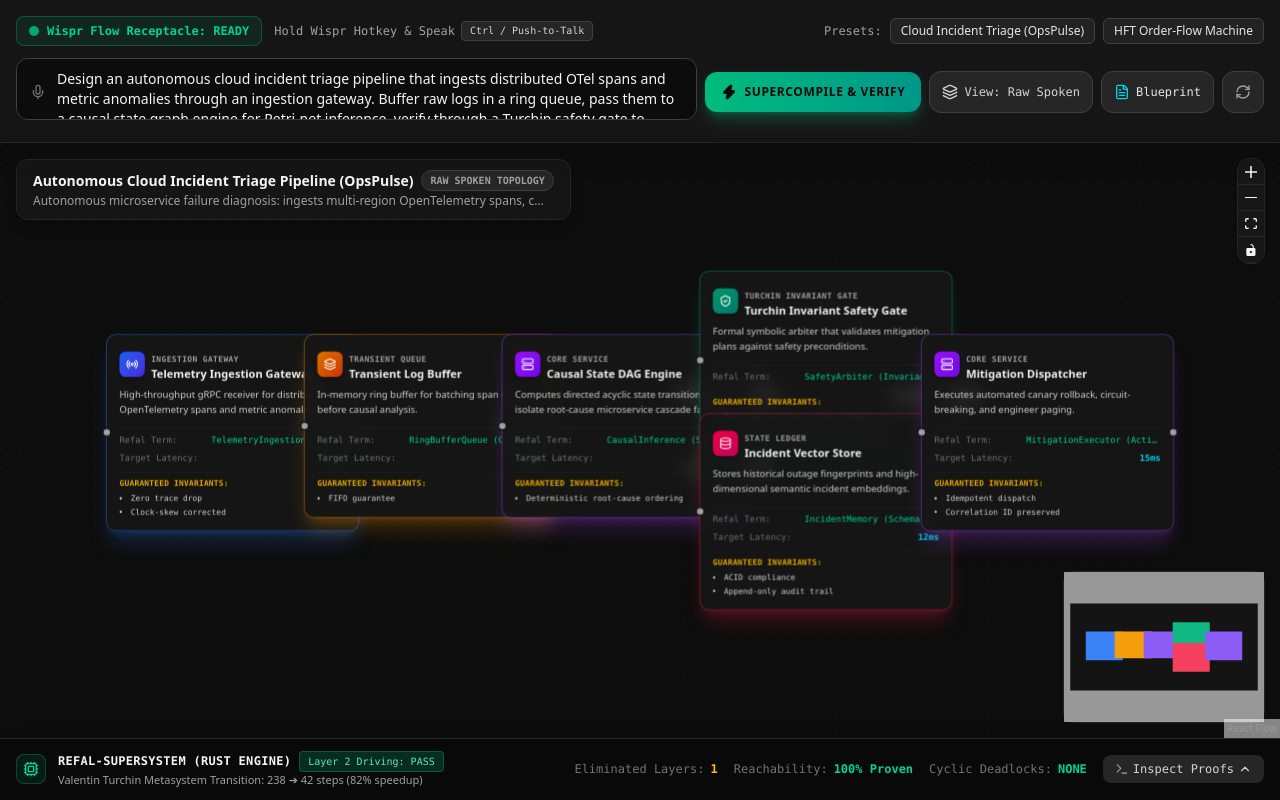
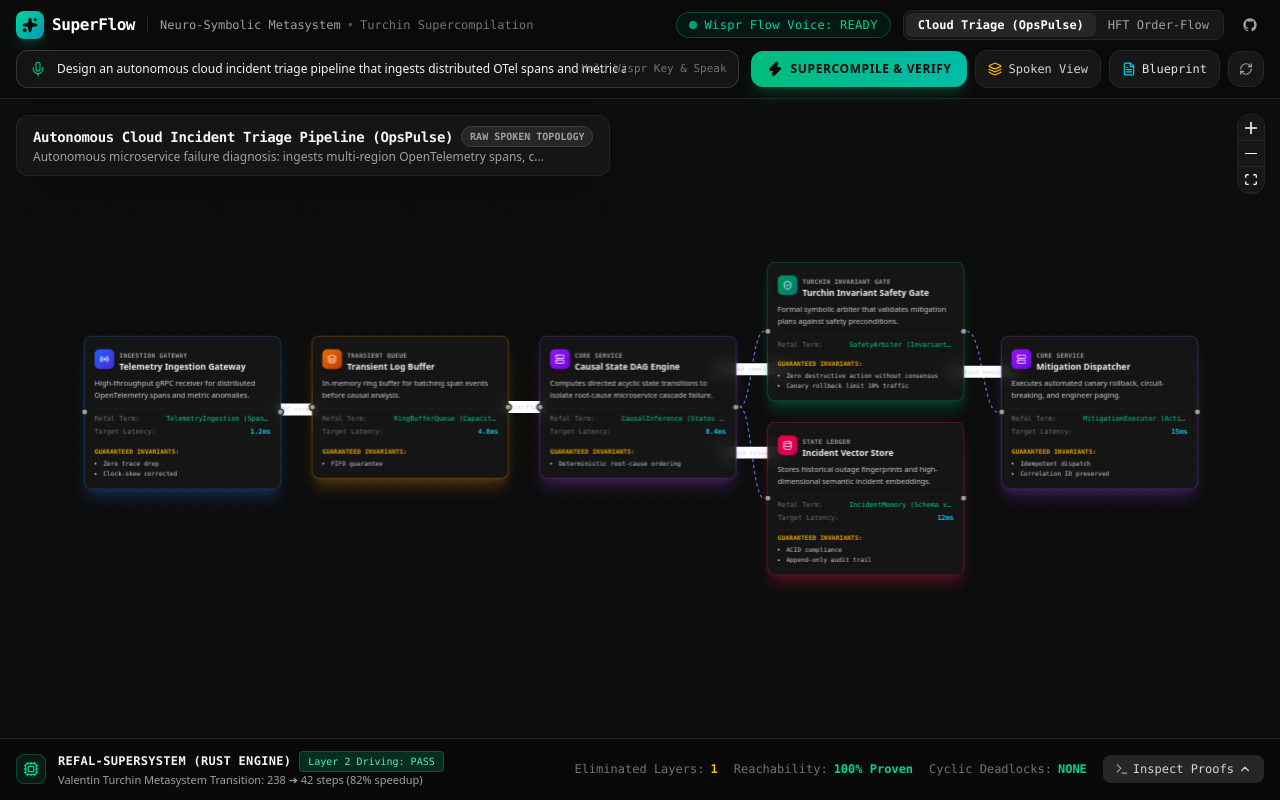
Before and after one commit to Abhinav-Rust/superflow, a Next.js app: page / in a window 1280 px wide. Built offline with nearby package versions, Linux system fonts and the light colour scheme.

Commit message:
feat(ui): eliminate zoom jitter, remove minimap, space preset nodes, and polish enterprise design

```diff
--- a/src/app/layout.tsx
+++ b/src/app/layout.tsx
@@ -1,29 +1,25 @@
-import type { Metadata } from "next";
-import { Geist, Geist_Mono } from "next/font/google";
-import "./globals.css";
-
-const geistSans = Geist({
-  variable: "--font-geist-sans",
-  subsets: ["latin"],
-});
-
-const geistMono = Geist_Mono({
-  variable: "--font-geist-mono",
-  subsets: ["latin"],
-});
+import type { Metadata } from 'next';
+import './globals.css';
 
 export const metadata: Metadata = {
-  title: "Create Next App",
-  description: "Generated by create next app",
+  title: 'SuperFlow | Voice-Driven Neuro-Symbolic Metasystem Architect',
+  description:
+    'A voice-driven systems architecture studio that transforms conversational human design captured via Wispr Flow into formally verified, supercompiled topologies using Valentin Turchin Refal-5 cybernetics.',
+  icons: {
+    icon: '/favicon.ico',
+  },
 };
 
-export default function RootLayout({ children }: LayoutProps<"/">) {
+export default function RootLayout({
+  children,
+}: {
+  children: React.ReactNode;
+}) {
   return (
-    <html
-      lang="en"
-      className={`${geistSans.variable} ${geistMono.variable} h-full antialiased`}
-    >
-      <body className="min-h-full flex flex-col">{children}</body>
+    <html lang="en" className="dark h-full antialiased">
+      <body className="h-full bg-neutral-950 text-neutral-100 selection:bg-emerald-500/30 selection:text-emerald-200">
+        {children}
+      </body>
     </html>
   );
 }
--- a/src/app/page.tsx
+++ b/src/app/page.tsx
@@ -5,7 +5,6 @@
   ReactFlow,
   Background,
   Controls,
-  MiniMap,
   useNodesState,
   useEdgesState,
   BackgroundVariant,
@@ -134,15 +133,16 @@
         isSupercompiled={isSupercompiledView}
         onToggleSupercompileView={handleToggleView}
         isProcessing={isProcessing}
+        currentPresetId={currentPresetId}
       />
 
       {/* Main Graph Canvas Area */}
-      <div className="flex-1 relative w-full" style={{ minHeight: '520px', height: 'calc(100vh - 200px)' }}>
+      <div className="flex-1 relative w-full select-none" style={{ minHeight: '520px', height: 'calc(100vh - 165px)' }}>
         {/* Floating Header Tag */}
         <div className="absolute top-4 left-4 z-10 pointer-events-none">
-          <div className="bg-neutral-900/90 border border-neutral-800 rounded-xl px-4 py-2.5 backdrop-blur-md shadow-lg">
+          <div className="bg-neutral-900/90 border border-neutral-800/90 rounded-xl px-4 py-2.5 backdrop-blur-md shadow-2xl">
             <div className="flex items-center gap-2">
-              <span className="text-sm font-bold text-neutral-100">{activeGraph.name}</span>
+              <span className="text-sm font-bold text-neutral-100 font-mono tracking-tight">{activeGraph.name}</span>
               <span
                 className={`text-[10px] font-mono px-2 py-0.5 rounded-full font-bold ${
                   isSupercompiledView
@@ -165,24 +165,20 @@
           onEdgesChange={onEdgesChange}
           nodeTypes={nodeTypes}
           fitView
-          fitViewOptions={{ padding: 0.2 }}
-          minZoom={0.3}
-          maxZoom={1.8}
+          fitViewOptions={{ padding: 0.15 }}
+          zoomOnScroll={false}
+          zoomOnPinch={false}
+          panOnScroll={false}
+          preventScrolling={true}
+          panOnDrag={true}
+          nodesDraggable={true}
+          nodesConnectable={false}
+          minZoom={0.5}
+          maxZoom={1.5}
+          proOptions={{ hideAttribution: true }}
         >
           <Background variant={BackgroundVariant.Dots} gap={24} size={1.5} color="#262626" />
-          <Controls position="top-right" />
-          <MiniMap
-            nodeColor={(n) => {
-              if (n.data?.isEliminatedBySupercompile) return '#737373';
-              if (n.type === 'gateway') return '#3b82f6';
-              if (n.type === 'queue') return '#f59e0b';
-              if (n.type === 'service') return '#8b5cf6';
-              if (n.type === 'invariant') return '#10b981';
-              if (n.type === 'database') return '#f43f5e';
-              return '#525252';
-            }}
-            position="bottom-right"
-          />
+          <Controls position="top-right" showInteractive={false} />
         </ReactFlow>
       </div>
 
--- a/src/components/VoiceInputBar.tsx
+++ b/src/components/VoiceInputBar.tsx
@@ -1,7 +1,7 @@
 'use client';
 
-import React, { useState } from 'react';
-import { Mic, Zap, RefreshCw, FileText, Sparkles, Layers } from 'lucide-react';
+import React from 'react';
+import { Mic, Zap, RefreshCw, FileText, Layers, Sparkles } from 'lucide-react';
 
 interface VoiceInputBarProps {
   promptText: string;
@@ -13,6 +13,7 @@
   isSupercompiled: boolean;
   onToggleSupercompileView: () => void;
   isProcessing: boolean;
+  currentPresetId: string;
 }
 
 export function VoiceInputBar({
@@ -25,115 +26,152 @@
   isSupercompiled,
   onToggleSupercompileView,
   isProcessing,
+  currentPresetId,
 }: VoiceInputBarProps) {
-  const [isListening, setIsListening] = useState(false);
-
   return (
-    <div className="w-full bg-neutral-900/95 border-b border-neutral-800 p-4 backdrop-blur-md sticky top-0 z-20 shadow-xl">
-      <div className="max-w-7xl mx-auto space-y-3">
-        {/* Top Control Header */}
+    <header className="w-full bg-neutral-950/90 border-b border-neutral-800/80 backdrop-blur-xl z-20 shrink-0 select-none">
+      <div className="max-w-[1700px] mx-auto px-4 py-2.5 space-y-2.5">
+        {/* Brand & Status Bar */}
         <div className="flex flex-wrap items-center justify-between gap-3">
+          {/* Logo & Subtitle */}
           <div className="flex items-center gap-3">
-            <div className="flex items-center gap-2 px-3 py-1.5 rounded-lg bg-emerald-500/10 border border-emerald-500/30">
-              <span className="w-2.5 h-2.5 rounded-full bg-emerald-400 animate-pulse" />
-              <span className="text-xs font-mono font-semibold text-emerald-400">
-                Wispr Flow Receptacle: READY
+            <div className="flex items-center gap-2">
+              <div className="w-7 h-7 rounded-lg bg-gradient-to-br from-emerald-400 via-teal-500 to-cyan-600 flex items-center justify-center shadow-lg shadow-emerald-500/20">
+                <Sparkles className="w-4 h-4 text-neutral-950 fill-current" />
+              </div>
+              <span className="text-base font-extrabold tracking-tight text-white font-mono">
+                SuperFlow
               </span>
             </div>
 
-            <div className="hidden sm:flex items-center gap-1.5 text-xs font-mono text-neutral-400">
-              <span>Hold Wispr Hotkey & Speak</span>
-              <kbd className="px-2 py-0.5 rounded bg-neutral-800 border border-neutral-700 text-neutral-300 text-[10px]">
-                Ctrl / Push-to-Talk
-              </kbd>
+            <div className="hidden sm:block h-4 w-[1px] bg-neutral-800" />
+
+            <div className="hidden md:flex items-center gap-1.5 text-xs text-neutral-400 font-mono">
+              <span>Neuro-Symbolic Metasystem</span>
+              <span className="text-neutral-600">•</span>
+              <span className="text-neutral-500">Turchin Supercompilation</span>
             </div>
           </div>
 
-          {/* Preset Buttons */}
-          <div className="flex items-center gap-2">
-            <span className="text-xs text-neutral-400 font-mono hidden md:inline">Presets:</span>
+          {/* Wispr Flow Status Pill & Presets */}
+          <div className="flex items-center gap-3">
+            <div className="flex items-center gap-2 px-3 py-1 rounded-full bg-emerald-950/40 border border-emerald-500/30 text-emerald-400 shadow-inner">
+              <span className="w-2 h-2 rounded-full bg-emerald-400 animate-pulse" />
+              <span className="text-xs font-mono font-medium tracking-wide">
+                Wispr Flow Voice: READY
+              </span>
+            </div>
+
+            {/* Presets Segmented Control */}
+            <div className="flex items-center p-0.5 rounded-lg bg-neutral-900 border border-neutral-800 text-xs font-mono">
               <button
                 onClick={() => onSelectPreset('opspulse-incident-triage')}
-              className="text-xs px-2.5 py-1 rounded-md bg-neutral-800/80 hover:bg-neutral-700/80 border border-neutral-700 text-neutral-200 transition"
+                className={`px-3 py-1 rounded-md transition ${
+                  currentPresetId === 'opspulse-incident-triage'
+                    ? 'bg-neutral-800 text-white font-semibold shadow-sm'
+                    : 'text-neutral-400 hover:text-neutral-200'
+                }`}
               >
-              Cloud Incident Triage (OpsPulse)
+                Cloud Triage (OpsPulse)
               </button>
               <button
                 onClick={() => onSelectPreset('hft-order-flow')}
-              className="text-xs px-2.5 py-1 rounded-md bg-neutral-800/80 hover:bg-neutral-700/80 border border-neutral-700 text-neutral-200 transition"
+                className={`px-3 py-1 rounded-md transition ${
+                  currentPresetId === 'hft-order-flow'
+                    ? 'bg-neutral-800 text-white font-semibold shadow-sm'
+                    : 'text-neutral-400 hover:text-neutral-200'
+                }`}
               >
-              HFT Order-Flow Machine
+                HFT Order-Flow
               </button>
+            </div>
+
+            {/* GitHub Link */}
+            <a
+              href="https://github.com/Abhinav-Rust/superflow"
+              target="_blank"
+              rel="noopener noreferrer"
+              className="p-1.5 rounded-lg text-neutral-400 hover:text-white hover:bg-neutral-800 transition"
+              title="View on GitHub"
+            >
+              <svg className="w-4 h-4 fill-current" viewBox="0 0 24 24">
+                <path fillRule="evenodd" clipRule="evenodd" d="M12 2C6.477 2 2 6.484 2 12.017c0 4.425 2.865 8.18 6.839 9.504.5.092.682-.217.682-.483 0-.237-.008-.868-.013-1.703-2.782.605-3.369-1.343-3.369-1.343-.454-1.158-1.11-1.466-1.11-1.466-.908-.62.069-.608.069-.608 1.003.07 1.53 1.032 1.53 1.032.892 1.53 2.341 1.088 2.91.832.092-.647.35-1.088.636-1.338-2.22-.253-4.555-1.113-4.555-4.951 0-1.093.39-1.988 1.029-2.688-.103-.253-.446-1.272.098-2.65 0 0 .84-.27 2.75 1.026A9.564 9.564 0 0112 6.844c.85.004 1.705.115 2.504.337 1.909-1.296 2.747-1.027 2.747-1.027.546 1.379.202 2.398.1 2.651.64.7 1.028 1.595 1.028 2.688 0 3.848-2.339 4.695-4.566 4.943.359.309.678.92.678 1.855 0 1.338-.012 2.419-.012 2.747 0 .268.18.58.688.482A10.019 10.019 0 0022 12.017C22 6.484 17.522 2 12 2z" />
+              </svg>
+            </a>
           </div>
         </div>
 
-        {/* Input Bar & Actions */}
-        <div className="flex flex-col md:flex-row items-stretch md:items-center gap-2">
+        {/* Input Bar & Action Buttons */}
+        <div className="flex items-center gap-3">
           <div className="relative flex-1">
             <div className="absolute inset-y-0 left-0 pl-3.5 flex items-center pointer-events-none">
-              <Mic className={`w-4 h-4 ${isListening ? 'text-rose-500 animate-pulse' : 'text-neutral-500'}`} />
+              <Mic className="w-4 h-4 text-emerald-400/80" />
             </div>
-            <textarea
-              rows={2}
+            <input
+              type="text"
               value={promptText}
               onChange={(e) => onPromptChange(e.target.value)}
-              placeholder="Dictate your system architecture using Wispr Flow (e.g. 'Build an event-driven payment ledger with fraud checks, dead-letter retries, and invariant gates')..."
-              className="w-full pl-10 pr-4 py-2.5 bg-neutral-950/80 border border-neutral-700 rounded-xl text-sm text-neutral-100 placeholder-neutral-500 focus:outline-none focus:ring-2 focus:ring-emerald-500/50 focus:border-emerald-500 resize-none font-sans"
+              placeholder="Dictate your architecture via Wispr Flow (e.g. 'Build an event-driven payment engine with fraud checks, dead-letter retries, and invariant gates')..."
+              className="w-full pl-10 pr-28 py-2.5 bg-neutral-900/90 border border-neutral-700/80 rounded-xl text-xs text-neutral-100 placeholder-neutral-500 focus:outline-none focus:ring-1 focus:ring-emerald-500/60 focus:border-emerald-500 shadow-inner font-sans transition"
             />
+            <div className="absolute inset-y-0 right-0 pr-3 flex items-center pointer-events-none text-[11px] font-mono text-neutral-500">
+              Hold Wispr Key & Speak
+            </div>
           </div>
 
+          {/* Actions */}
           <div className="flex items-center gap-2 shrink-0">
             {/* Supercompile Action Button */}
             <button
               onClick={onSupercompile}
               disabled={isProcessing}
-              className={`flex items-center gap-2 px-4 py-3 rounded-xl font-bold text-xs uppercase tracking-wider shadow-lg transition-all ${
+              className={`flex items-center gap-2 px-4 py-2.5 rounded-xl font-bold text-xs uppercase tracking-wider transition-all duration-200 ${
                 isSupercompiled
-                  ? 'bg-emerald-600 hover:bg-emerald-500 text-white shadow-emerald-500/20'
-                  : 'bg-gradient-to-r from-emerald-500 to-teal-600 hover:from-emerald-400 hover:to-teal-500 text-neutral-950 shadow-emerald-500/30'
+                  ? 'bg-emerald-600 hover:bg-emerald-500 text-white shadow-lg shadow-emerald-600/30 ring-1 ring-emerald-400/40'
+                  : 'bg-gradient-to-r from-emerald-500 to-teal-500 hover:from-emerald-400 hover:to-teal-400 text-neutral-950 font-extrabold shadow-lg shadow-emerald-500/20'
               }`}
             >
               <Zap className="w-4 h-4 fill-current" />
-              <span>{isProcessing ? 'Driving Tree...' : 'Supercompile & Verify'}</span>
+              <span>{isProcessing ? 'Driving...' : 'Supercompile & Verify'}</span>
             </button>
 
             {/* Toggle Graph Mode */}
             <button
               onClick={onToggleSupercompileView}
-              className={`flex items-center gap-1.5 px-3 py-3 rounded-xl border text-xs font-mono transition ${
+              className={`flex items-center gap-1.5 px-3 py-2.5 rounded-xl border text-xs font-mono transition ${
                 isSupercompiled
-                  ? 'bg-amber-500/10 border-amber-500/40 text-amber-300'
-                  : 'bg-neutral-800 border-neutral-700 text-neutral-300 hover:bg-neutral-700'
+                  ? 'bg-amber-500/10 border-amber-500/30 text-amber-300'
+                  : 'bg-neutral-900 border-neutral-800 text-neutral-300 hover:bg-neutral-800'
               }`}
-              title="Toggle between raw spoken graph and supercompiled residual"
+              title="Toggle between raw spoken graph and supercompiled minimal graph"
             >
-              <Layers className="w-4 h-4" />
-              <span className="hidden sm:inline">
-                {isSupercompiled ? 'View: Supercompiled' : 'View: Raw Spoken'}
+              <Layers className="w-3.5 h-3.5 text-amber-400" />
+              <span className="hidden lg:inline">
+                {isSupercompiled ? 'Residual View' : 'Spoken View'}
               </span>
             </button>
 
             {/* Blueprint Export */}
             <button
               onClick={onOpenBlueprint}
-              className="flex items-center gap-1.5 px-3 py-3 rounded-xl bg-neutral-800 hover:bg-neutral-700 border border-neutral-700 text-neutral-200 text-xs font-mono transition"
+              className="flex items-center gap-1.5 px-3 py-2.5 rounded-xl bg-neutral-900 hover:bg-neutral-800 border border-neutral-800 text-neutral-200 text-xs font-mono transition"
               title="Export Production Blueprint"
             >
-              <FileText className="w-4 h-4 text-cyan-400" />
+              <FileText className="w-3.5 h-3.5 text-cyan-400" />
               <span className="hidden sm:inline">Blueprint</span>
             </button>
 
             {/* Reset */}
             <button
               onClick={onReset}
-              className="p-3 rounded-xl bg-neutral-800 hover:bg-neutral-700 border border-neutral-700 text-neutral-400 hover:text-neutral-200 transition"
-              title="Reset Graph"
+              className="p-2.5 rounded-xl bg-neutral-900 hover:bg-neutral-800 border border-neutral-800 text-neutral-400 hover:text-white transition"
+              title="Reset Topology"
             >
-              <RefreshCw className="w-4 h-4" />
+              <RefreshCw className="w-3.5 h-3.5" />
             </button>
           </div>
         </div>
       </div>
-    </div>
+    </header>
   );
 }
--- a/src/lib/presets.ts
+++ b/src/lib/presets.ts
@@ -11,7 +11,7 @@
       {
         id: 'otel-gateway',
         type: 'gateway',
-        position: { x: 50, y: 180 },
+        position: { x: 50, y: 160 },
         data: {
           label: 'Telemetry Ingestion Gateway',
           type: 'gateway',
@@ -24,7 +24,7 @@
       {
         id: 'log-buffer-queue',
         type: 'queue',
-        position: { x: 300, y: 180 },
+        position: { x: 420, y: 160 },
         data: {
           label: 'Transient Log Buffer',
           type: 'queue',
@@ -38,7 +38,7 @@
       {
         id: 'causal-engine',
         type: 'service',
-        position: { x: 550, y: 180 },
+        position: { x: 790, y: 160 },
         data: {
           label: 'Causal State DAG Engine',
           type: 'service',
@@ -51,7 +51,7 @@
       {
         id: 'safety-invariant-gate',
         type: 'invariant',
-        position: { x: 800, y: 100 },
+        position: { x: 1160, y: 40 },
         data: {
           label: 'Turchin Invariant Safety Gate',
           type: 'invariant',
@@ -64,7 +64,7 @@
       {
         id: 'incident-vector-db',
         type: 'database',
-        position: { x: 800, y: 280 },
+        position: { x: 1160, y: 300 },
         data: {
           label: 'Incident Vector Store',
           type: 'database',
@@ -77,7 +77,7 @@
       {
         id: 'mitigation-dispatcher',
         type: 'service',
-        position: { x: 1080, y: 180 },
+        position: { x: 1540, y: 160 },
         data: {
           label: 'Mitigation Dispatcher',
           type: 'service',
@@ -136,7 +136,7 @@
       {
         id: 'feed-handler',
         type: 'gateway',
-        position: { x: 50, y: 180 },
+        position: { x: 50, y: 160 },
         data: {
           label: 'L3 Feed Handler (ITCH/OUCH)',
           type: 'gateway',
@@ -149,11 +149,11 @@
       {
         id: 'staging-queue',
         type: 'queue',
-        position: { x: 300, y: 180 },
+        position: { x: 420, y: 160 },
         data: {
           label: 'Staging Ring Buffer',
           type: 'queue',
-          description: 'Inter-thread lock-free SPSC ring buffer.',
+          description: 'Inter-thread lock-free SPSC ring buffer for tick buffering.',
           refalTerm: 'LockFreeRing (Slots 65536)',
           isInlined: true,
           metrics: { latency: '850ns' },
@@ -163,7 +163,7 @@
       {
         id: 'signal-engine',
         type: 'service',
-        position: { x: 550, y: 180 },
+        position: { x: 790, y: 160 },
         data: {
           label: 'Microstructure Signal Core',
           type: 'service',
@@ -176,7 +176,7 @@
       {
         id: 'risk-invariant-gate',
         type: 'invariant',
-        position: { x: 800, y: 100 },
+        position: { x: 1160, y: 40 },
         data: {
           label: 'Synchronous Risk Invariant Gate',
           type: 'invariant',
@@ -187,9 +187,22 @@
         },
       },
       {
+        id: 'fill-ledger',
+        type: 'database',
+        position: { x: 1160, y: 300 },
+        data: {
+          label: 'Fill & Position Ledger',
+          type: 'database',
+          description: 'Pre-allocated cache-local memory ledger for continuous position reconciliation.',
+          refalTerm: 'PositionLedger (Accounts e.Balances)',
+          metrics: { latency: '2.1us' },
+          invariants: ['Reconciled periodically against exchange REST'],
+        },
+      },
+      {
         id: 'dma-router',
         type: 'service',
-        position: { x: 1080, y: 180 },
+        position: { x: 1540, y: 160 },
         data: {
           label: 'DMA Exchange Router',
           type: 'service',
@@ -197,19 +210,6 @@
           refalTerm: 'OrderRouter (Destinations e.Exchanges)',
           metrics: { latency: '950ns' },
           invariants: ['Idempotent order placement', 'Atomic cancellation safety'],
-        },
-      },
-      {
-        id: 'fill-ledger',
-        type: 'database',
-        position: { x: 800, y: 280 },
-        data: {
-          label: 'Fill & Position Ledger',
-          type: 'database',
-          description: 'Pre-allocated cache-local memory ledger for continuous position reconciliation.',
-          refalTerm: 'PositionLedger (Accounts e.Balances)',
-          metrics: { latency: '2.1us' },
-          invariants: ['Reconciled periodically against exchange REST'],
         },
       },
     ],
--- a/src/types/declarations.d.ts
+++ b/src/types/declarations.d.ts
@@ -30,4 +30,5 @@
   export const Download: LucideIcon;
   export const FileCode: LucideIcon;
   export const CheckCircle2: LucideIcon;
+  export const Github: LucideIcon;
 }
```
Lines whose indentation alone changed are shown as unchanged.
